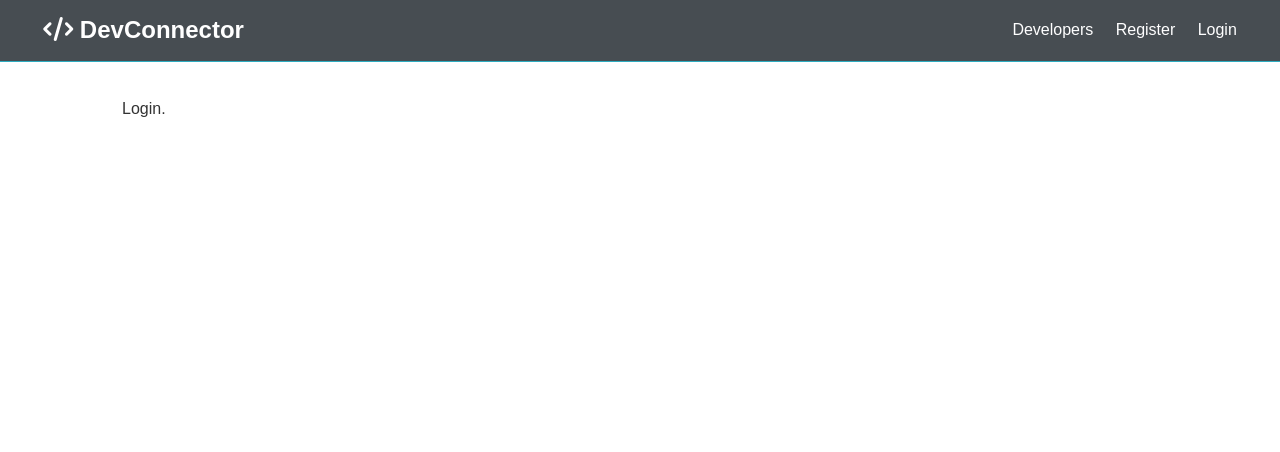
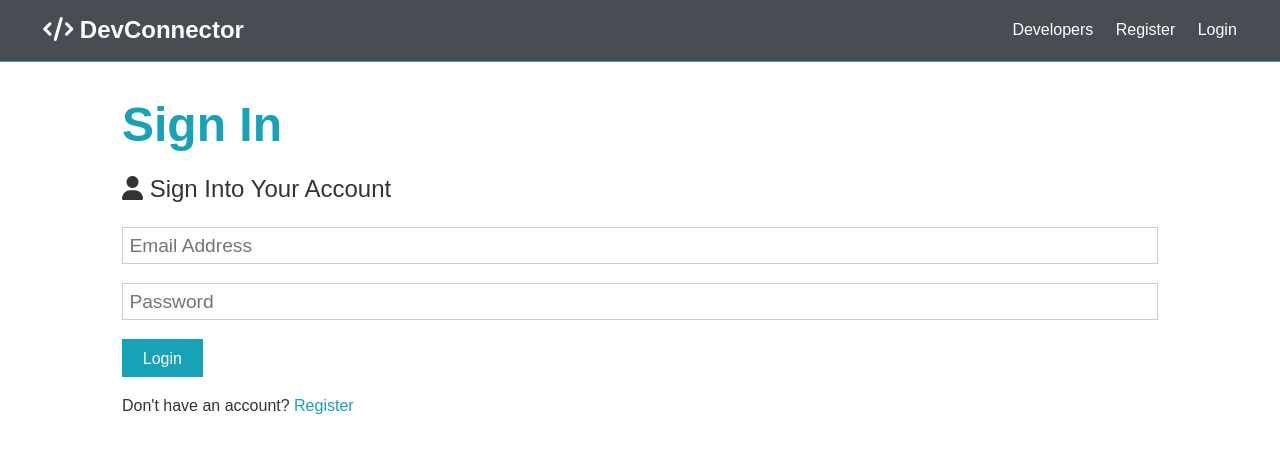
Before and after one commit to nachiketWattamwar/DevConnector, a React (Create React App) app in the folder client/: page /login in a window 1280 px wide. Shown: the top 452 px of the page. Built offline with nearby package versions, Linux system fonts and the light colour scheme.

Commit message:
Login implemented with StateHooks

```diff
--- a/client/src/components/auth/Login.js
+++ b/client/src/components/auth/Login.js
@@ -1,7 +1,54 @@
-import React from "react";
+import React, { Fragment, useState } from "react";
+import { Link } from "react-router-dom";
 
 const Login = () => {
-  return <div>Login.</div>;
+  const [formData, setFormData] = useState({
+    email: "",
+    password: ""
+  });
+
+  const { email, password } = formData;
+
+  const onChange = e =>
+    setFormData({ ...formData, [e.target.name]: e.target.value });
+
+  const onSubmit = async e => {
+    e.preventDefault();
+    console.log("SUCCESS");
+  };
+
+  return (
+    <Fragment>
+      <h1 className='large text-primary'>Sign In</h1>
+      <p className='lead'>
+        <i className='fas fa-user' /> Sign Into Your Account
+      </p>
+      <form className='form' onSubmit={e => onSubmit(e)}>
+        <div className='form-group'>
+          <input
+            type='email'
+            placeholder='Email Address'
+            name='email'
+            value={email}
+            onChange={e => onChange(e)}
+          />
+        </div>
+        <div className='form-group'>
+          <input
+            type='password'
+            placeholder='Password'
+            name='password'
+            minLength='6'
+            value={password}
+            onChange={e => onChange(e)}
+          />
+        </div>
+        <input type='submit' className='btn btn-primary' value='Login' />
+      </form>
+      <p className='my-1'>
+        Don't have an account? <Link to='/Register'>Register</Link>
+      </p>
+    </Fragment>
+  );
 };
-
 export default Login;
--- a/client/src/components/auth/Register.js
+++ b/client/src/components/auth/Register.js
@@ -1,18 +1,73 @@
-import React, { Fragment } from "react";
+import React, { Fragment, useState } from "react";
+import { Link } from "react-router-dom";
 
 const Register = () => {
+  const [formData, setFormData] = useState({
+    name: "",
+    email: "",
+    password: "",
+    password2: ""
+  });
+
+  const { name, email, password, password2 } = formData;
+
+  const onChange = e =>
+    setFormData({ ...formData, [e.target.name]: e.target.value });
+
+  const onSubmit = async e => {
+    e.preventDefault();
+
+    if (password !== password2) {
+      console.log("passwords do not match");
+    } else {
+      // const newUser = {
+      //   name,
+      //   email,
+      //   password
+      // };
+
+      // try {
+      //   const config = {
+      //     headers: {
+      //       "Content-Type": "application/json"
+      //     }
+      //   };
+      //   const body = JSON.stringify(newUser);
+      //   const res = await axios.post("/api/users", body, config);
+      //   console.log(res.data);
+      // } catch (error) {
+      //   console.log(error.reponse.data);
+      // }
+
+      // console.log(formData);
+      console.log("SUCCESS");
+    }
+  };
   return (
     <Fragment>
       <h1 className='large text-primary'>Sign Up</h1>
       <p className='lead'>
         <i className='fas fa-user' /> Create Your Account
       </p>
-      <form className='form' action='create-profile.html'>
+      <form className='form' onSubmit={e => onSubmit(e)}>
         <div className='form-group'>
-          <input type='text' placeholder='Name' name='name' required />
+          <input
+            type='text'
+            placeholder='Name'
+            name='name'
+            value={name}
+            onChange={e => onChange(e)}
+            required
+          />
         </div>
         <div className='form-group'>
-          <input type='email' placeholder='Email Address' name='email' />
+          <input
+            type='email'
+            placeholder='Email Address'
+            name='email'
+            value={email}
+            onChange={e => onChange(e)}
+          />
           <small className='form-text'>
             This site uses Gravatar so if you want a profile image, use a
             Gravatar email
@@ -24,6 +79,8 @@
             placeholder='Password'
             name='password'
             minLength='6'
+            value={password}
+            onChange={e => onChange(e)}
           />
         </div>
         <div className='form-group'>
@@ -32,12 +89,14 @@
             placeholder='Confirm Password'
             name='password2'
             minLength='6'
+            value={password2}
+            onChange={e => onChange(e)}
           />
         </div>
         <input type='submit' className='btn btn-primary' value='Register' />
       </form>
       <p className='my-1'>
-        Already have an account? <a href='login.html'>Sign In</a>
+        Already have an account? <Link to='/Login'>Sign In</Link>
       </p>
     </Fragment>
   );
--- a/package.json
+++ b/package.json
@@ -12,12 +12,14 @@
   "author": "Nachiket Wattamwar",
   "license": "MIT",
   "dependencies": {
+    "axios": "^0.19.0",
     "bcryptjs": "^2.4.3",
     "config": "^3.1.0",
     "express": "^4.17.1",
     "express-validator": "^5.3.1",
     "gravatar": "^1.8.0",
     "jsonwebtoken": "^8.5.1",
+    "link": "^0.1.5",
     "mongoose": "^5.5.15",
     "request": "^2.88.0"
   },
```
Also changed, not shown: 1 other file (tests, documents, lock files or other folders).
